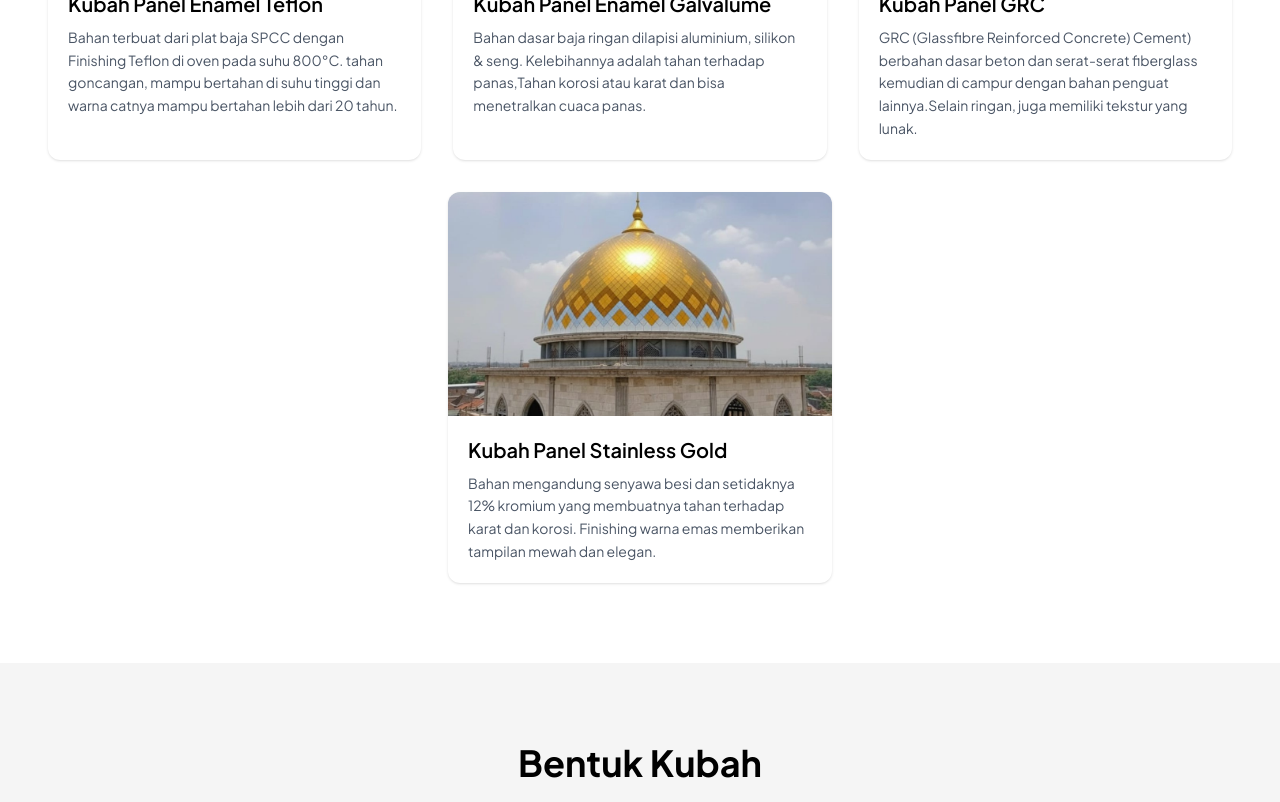
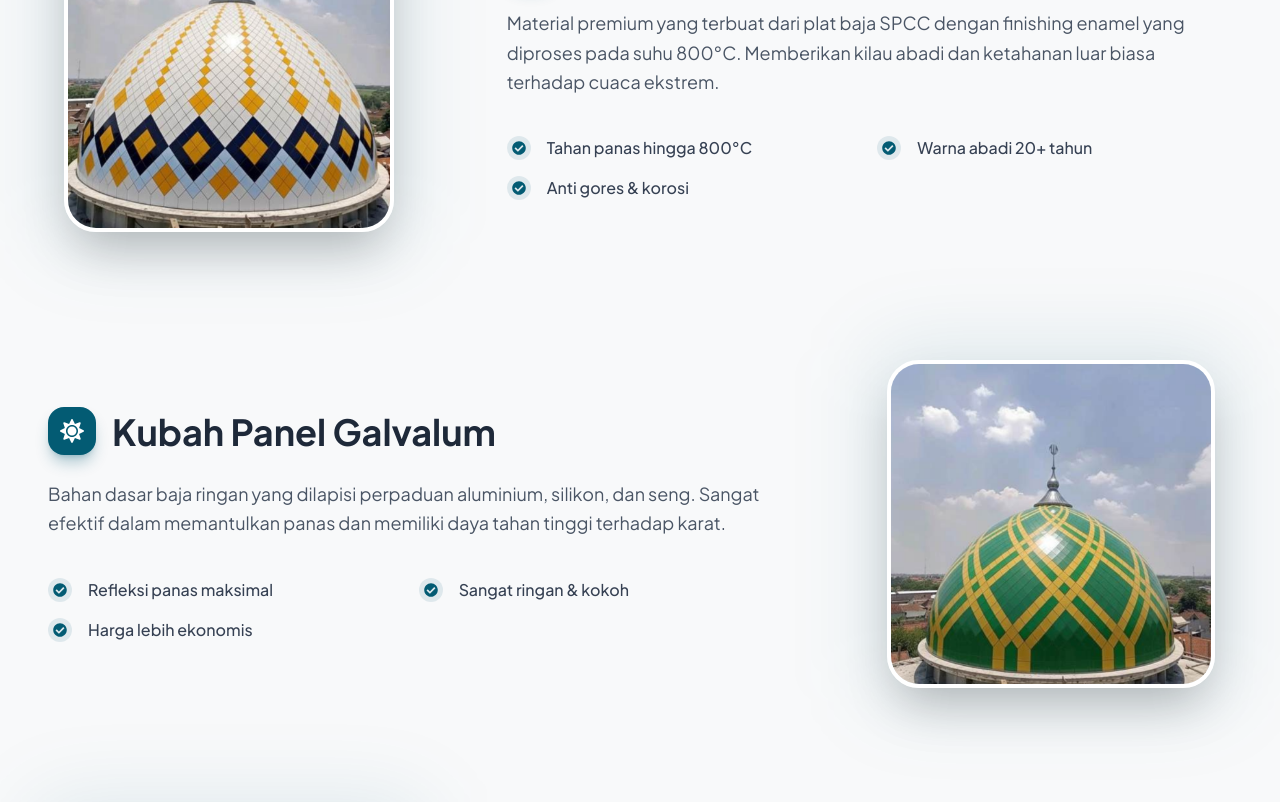
Before and after one commit to JustNgoding/kubah-app, a React (Vite) app: page / in a window 1280 px wide. Shown: the part 3040-3842 px from the top of the page. Built offline with nearby package versions, Linux system fonts and the light colour scheme.

Commit message:
feat: Add ProductPage, DomeShape, and DomeType components to the Home page.

```diff
--- a/src/components/Home/DomeDesign.tsx
+++ /dev/null
@@ -1,37 +0,0 @@
-const images = [
-  "https://source.unsplash.com/600x900/?mosque,dome",
-  "https://source.unsplash.com/600x700/?mosque,architecture",
-  "https://source.unsplash.com/600x1000/?mosque,interior",
-  "https://source.unsplash.com/600x800/?islamic,pattern",
-  "https://source.unsplash.com/600x950/?mosque,minaret",
-  "https://source.unsplash.com/600x850/?islamic,geometry",
-  "https://source.unsplash.com/600x1100/?mosque,ceiling",
-  "https://source.unsplash.com/600x750/?mosque,ornament",
-  "https://source.unsplash.com/600x920/?mosque,design",
-  "https://source.unsplash.com/600x880/?islamic,mosque",
-];
-
-const DomeDesign = () => {
-  return (
-    <section className="py-16 bg-white ">
-      <div className="max-w-7xl mx-auto px-6">
-        <div className="columns-2 sm:columns-3 lg:columns-4 gap-6 space-y-6">
-          {images.map((src, index) => (
-            <div
-              key={index}
-              className="break-inside-avoid rounded-xl overflow-hidden shadow-md hover:shadow-xl transition duration-300 cursor-pointer"
-            >
-              <img
-                src={src}
-                alt="Dome"
-                className="w-full h-auto object-cover hover:scale-105 transition duration-300"
-              />
-            </div>
-          ))}
-        </div>
-      </div>
-    </section>
-  );
-};
-
-export default DomeDesign;
--- a/src/components/Home/DomeShape.tsx
+++ b/src/components/Home/DomeShape.tsx
@@ -9,78 +9,82 @@ const DomeShape = () => {
     {
       title: "Kubah Madina",
       description:
-        "Kubah madinah juga sering disebut dengan kubah oval karena bentuknya tidak setengah lingkaran tapi cenderung oval.",
+        "Memiliki ciri khas bentuk oval yang elegan, terinspirasi dari arsitektur klasik yang memberikan kesan kedamaian.",
       image: "./assets/images/dome-shape/shape1.jpg",
     },
     {
       title: "Kubah Bawang",
       description:
-        "Bentuk seperti bawang. Kubah bawang sering ditemukandi India dan negara-negara di kawasan Asia Tengah",
+        "Bentuk melengkung eksotis yang melebar di tengah, memberikan tampilan arsitektur ikonik khas Timur Tengah.",
       image: "./assets/images/dome-shape/shape2.jpg",
     },
     {
       title: "Kubah Setengah Bola",
       description:
-        "Kubah setengah bola memiliki bentuk yang estetis dan elegan dengan perakitanyang relatif mudah.",
+        "Desain simetris yang memberikan kesan megah and proporsional, sangat populer karena ketahanannya.",
       image: "./assets/images/dome-shape/shape3.jpg",
     },
     {
       title: "Kubah Pinang",
       description:
-        "Dinamakan pinang karena mengacu pada bentuk batang pohon pinang, yaitu tirus dan menggembung di bagian sisi lingkar luarnya. Modelnya tirus dan tinggi.",
+        "Bentuk tirus yang menjulang tinggi, memberikan kesan ramping dan elegan pada tampilan siluet masjid.",
       image: "./assets/images/dome-shape/shape4.jpg",
     },
     {
       title: "Kubah Nabawi",
       description:
-        "Inspirasi desain dari Masjid Nabawi, dengan proporsi yang megah dan detail yang memperkuat nuansa islami.",
+        "Replika desain agung Masjid Nabawi, mengombinasikan seni islami tradisional dengan kemegahan modern.",
       image: "./assets/images/dome-shape/shape5.jpeg",
     },
   ];
 
   return (
-    <>
-      <section className="py-12 md:py-20 bg-secondary ">
-        <div className="max-w-7xl mx-auto px-6 md:px-12 ">
-          <h1 className="text-3xl md:text-4xl font-bold text-center mb-4">
-            Bentuk Kubah
-          </h1>
+    <section className="py-16 md:py-24 bg-white">
+      <div className="max-w-7xl mx-auto px-6 md:px-12">
+        <div className="flex flex-col items-center mb-16 text-center">
+          <h2 className="text-3xl md:text-4xl font-bold text-center mx-auto mb-4 text-gray-900">
+            Berbagai Bentuk Kubah
+          </h2>
+          <div className="w-24 h-1.5 bg-primary rounded-full mb-8"></div>
+          <p className="max-w-3xl text-gray-600 text-lg leading-relaxed">
+            Setiap bentuk kubah mamiliki filosofi dan estetika yang unik. Kami memudahkan Anda memilih bentuk yang paling sesuai dengan karakteristik masjid Anda.
+          </p>
+        </div>
 
-          <p className="text-center mx-auto text-gray-600 max-w-2xl mb-12">
-            Berikut beberapa bentuk kubah yang umum digunakan pada masjid dan
-            bangunan religius, disesuaikan dengan kebutuhan estetika dan
-            struktur.
-          </p>
-
-          <div className="grid gap-8 sm:grid-cols-2 lg:grid-cols-3">
-            {data.map((item, index) => {
-              const isLast = index === data.length - 1 && data.length % 3 === 1;
-
-              return (
+        <div className="grid gap-8 grid-cols-1 md:grid-cols-2 lg:grid-cols-3">
+          {data.map((item, index) => (
             <div
-                  key={item.title}
-                  className={`bg-white rounded-xl shadow hover:shadow-lg transition overflow-hidden
-        ${isLast ? "lg:col-span-3 lg:max-w-sm lg:mx-auto" : ""}`}
+              key={index}
+              className="group relative bg-white rounded-3xl overflow-hidden shadow-sm hover:shadow-2xl transition-all duration-500 border border-gray-100"
             >
+              <div className="relative h-72 overflow-hidden">
                 <img
                   src={item.image}
                   alt={item.title}
-                    className="h-56 w-full object-cover"
+                  className="w-full h-full object-cover group-hover:scale-110 transition-transform duration-700"
                 />
+                <div className="absolute inset-0 bg-gradient-to-t from-black/60 to-transparent opacity-60 group-hover:opacity-80 transition-opacity"></div>
+              </div>
 
-                  <div className="p-5">
-                    <h2 className="text-xl font-semibold mb-2">{item.title}</h2>
-                    <p className="text-gray-600 text-sm leading-relaxed">
+              <div className="p-8">
+                <div className="flex items-center gap-4 mb-4">
+                  <div className="w-10 h-10 rounded-full bg-primary/10 flex items-center justify-center text-primary font-bold">
+                    0{index + 1}
+                  </div>
+                  <h3 className="text-2xl font-bold text-gray-800">{item.title}</h3>
+                </div>
+                <p className="text-gray-600 leading-relaxed group-hover:text-gray-700 transition-colors">
                   {item.description}
                 </p>
               </div>
+
+              {/* Decorative accent */}
+              <div className="absolute bottom-0 left-0 w-0 h-1 bg-primary group-hover:w-full transition-all duration-500"></div>
             </div>
-              );
-            })}
+          ))}
         </div>
       </div>
     </section>
-    </>
   );
 };
 
--- a/src/components/Home/DomeType.tsx
+++ b/src/components/Home/DomeType.tsx
@@ -1,80 +1,110 @@
+import { FaCheckCircle, FaShieldAlt, FaSun, FaWater } from "react-icons/fa";
+
 type DomeItem = {
   title: string;
   description: string;
   image: string;
+  features: string[];
 };
 
 const domeList: DomeItem[] = [
   {
     title: "Kubah Panel Enamel Teflon",
     description:
-      "Bahan terbuat dari plat baja SPCC dengan Finishing Teflon di oven pada suhu 800°C. tahan goncangan, mampu bertahan di suhu tinggi dan warna catnya mampu bertahan lebih dari 20 tahun.",
+      "Material premium yang terbuat dari plat baja SPCC dengan finishing enamel yang diproses pada suhu 800°C. Memberikan kilau abadi dan ketahanan luar biasa terhadap cuaca ekstrem.",
     image: "./assets/images/dome-type/type1.png",
+    features: ["Tahan panas hingga 800°C", "Warna abadi 20+ tahun", "Anti gores & korosi"],
   },
   {
-    title: "Kubah Panel Enamel Galvalume",
+    title: "Kubah Panel Galvalum",
     description:
-      "Bahan dasar baja ringan dilapisi aluminium, silikon & seng. Kelebihannya adalah tahan terhadap panas,Tahan korosi atau karat dan bisa menetralkan cuaca panas.",
+      "Bahan dasar baja ringan yang dilapisi perpaduan aluminium, silikon, dan seng. Sangat efektif dalam memantulkan panas dan memiliki daya tahan tinggi terhadap karat.",
     image: "./assets/images/dome-type/type2.png",
+    features: ["Refleksi panas maksimal", "Sangat ringan & kokoh", "Harga lebih ekonomis"],
   },
   {
     title: "Kubah Panel GRC",
     description:
-      "GRC (Glassfibre Reinforced Concrete) Cement) berbahan dasar beton dan serat-serat fiberglass kemudian di campur dengan bahan penguat lainnya.Selain ringan, juga memiliki tekstur yang lunak.",
+      "Glassfibre Reinforced Concrete (GRC) adalah material komposit beton yang diperkuat dengan serat fiberglass. Menawarkan fleksibilitas desain tanpa mengorbankan kekuatan struktur.",
     image: "./assets/images/dome-type/type3.png",
+    features: ["Custom detail arsitektur", "Tahan segala cuaca", "Pemasangan lebih cepat"],
   },
   {
     title: "Kubah Panel Stainless Gold",
     description:
-      "Bahan mengandung senyawa besi dan setidaknya 12% kromium yang membuatnya tahan terhadap karat dan korosi. Finishing warna emas memberikan tampilan mewah dan elegan.",
+      "Menghadirkan tampilan mewah dengan material stainless steel berkualitas tinggi yang mengandung senyawa kromium. Finishing warna emas memberikan aura kemegahan pada masjid.",
     image: "./assets/images/dome-type/type4.jpg",
+    features: ["Tampilan mewah premium", "Kromium anti karat tinggi", "Kilau emas elegan"],
   },
 ];
 
 const DomeType = () => {
   return (
-    <>
-      <section className="py-12 md:py-20 bg-white ">
+    <section id="jenis-kubah" className="py-20 md:py-32 bg-secondary/20">
       <div className="max-w-7xl mx-auto px-6 md:px-12 ">
-          <h1 className="text-3xl md:text-4xl font-bold text-center mx-auto mb-4">
+        <div className="text-center mb-20 md:mb-28">
+          <h2 className="text-3xl md:text-4xl font-bold text-center mx-auto mb-4 text-gray-900">
             Berbagai Jenis Bahan Kubah
-          </h1>
+          </h2>
+          <div className="w-24 h-1 bg-primary mx-auto mb-8"></div>
+          <p className="text-gray-600 max-w-2xl mx-auto text-lg leading-relaxed">
+            Kami menyediakan berbagai jenis kubah masjid dengan material pilihan untuk menjamin kekuatan dan keindahan bangunan Anda.
+          </p>
+        </div>
 
-          <p className="text-center mx-auto text-gray-600 max-w-2xl mb-12">
-            Kami menyediakan berbagai jenis kubah masjid dengan desain klasik
-            hingga modern, menyesuaikan kebutuhan dan karakter bangunan.
-          </p>
-
-          <div className="grid gap-8 sm:grid-cols-2 lg:grid-cols-3">
-            {domeList.map((item, index) => {
-              const isLast =
-                index === domeList.length - 1 && domeList.length % 3 === 1;
-
-              return (
+        <div className="flex flex-col gap-24 md:gap-32">
+          {domeList.map((item, index) => (
             <div
               key={item.title}
-                  className={`bg-white rounded-xl shadow hover:shadow-lg transition overflow-hidden
-        ${isLast ? "lg:col-span-3 lg:max-w-sm lg:mx-auto" : ""}`}
+              className={`flex flex-col ${index % 2 === 1 ? "md:flex-row-reverse" : "md:flex-row"
+                } items-center gap-12 md:gap-24`}
             >
+              <div className="w-full md:w-4/12 flex justify-center">
+                <div className="relative group max-w-xs md:max-w-sm">
+                  <div className="absolute -inset-4 bg-primary/10 rounded-[2rem] blur-2xl group-hover:bg-primary/20 transition-all duration-700"></div>
+                  <div className="relative rounded-[2rem] overflow-hidden shadow-2xl border-4 border-white">
                     <img
                       src={item.image}
                       alt={item.title}
-                    className="h-56 w-full object-cover"
+                      className="w-full h-72 md:h-[320px] object-cover hover:scale-105 transition-transform duration-700"
                     />
+                  </div>
+                </div>
+              </div>
 
-                  <div className="p-5">
-                    <h2 className="text-xl font-semibold mb-2">{item.title}</h2>
-                    <p className="text-gray-600 text-sm leading-relaxed">
+              <div className="w-full md:w-8/12 ">
+                <div className="flex items-center gap-4 mb-6">
+                  <div className="w-12 h-12 rounded-2xl bg-primary flex items-center justify-center text-white shadow-lg shadow-primary/30 shrink-0">
+                    {index === 0 && <FaShieldAlt size={24} />}
+                    {index === 1 && <FaSun size={24} />}
+                    {index === 2 && <FaCheckCircle size={24} />}
+                    {index === 3 && <FaWater size={24} />}
+                  </div>
+                  <h3 className="text-3xl md:text-4xl font-bold text-gray-800 leading-tight">
+                    {item.title}
+                  </h3>
+                </div>
+
+                <p className="text-gray-600 text-lg leading-relaxed mb-10">
                   {item.description}
                 </p>
+
+                <div className="grid grid-cols-1 sm:grid-cols-2 gap-4">
+                  {item.features.map((feature, fIndex) => (
+                    <div key={fIndex} className="flex items-center gap-4 group">
+                      <div className="w-6 h-6 rounded-full bg-primary/10 flex items-center justify-center text-primary group-hover:bg-primary group-hover:text-white transition-colors duration-300 shrink-0">
+                        <FaCheckCircle size={14} />
+                      </div>
+                      <span className="text-gray-700 font-medium">{feature}</span>
+                    </div>
+                  ))}
                 </div>
               </div>
-              );
-            })}
+            </div>
+          ))}
         </div>
       </div>
     </section>
-    </>
   );
 };
 
--- a/src/components/Home/ProductPage.tsx
+++ b/src/components/Home/ProductPage.tsx
@@ -34,22 +34,10 @@ const products = [
       "Desain klasik yang memberikan kesan megah dan proporsional untuk bangunan masjid Anda.",
   },
   {
-    image: "./assets/images/dome-shape/shape2.jpg",
-    title: "Kubah Bawang",
+    image: "./assets/images/dome-shape/shape1.jpg",
+    title: "Kubah Madina",
     description:
-      "Memiliki bentuk unik seperti bawang, memberikan kesan arsitektur klasik Timur Tengah dan Asia Selatan yang sangat eksotis.",
-  },
-  {
-    image: "./assets/images/dome-shape/shape4.jpg",
-    title: "Kubah Pinang",
-    description:
-      "Desain yang ramping dan meninggi menyerupai buah pinang, memberikan kesan elegan dan modern pada arsitektur masjid.",
-  },
-  {
-    image: "./assets/images/dome-shape/shape5.jpeg",
-    title: "Kubah Nabawi",
-    description:
-      "Replika desain ikonik dari Masjid Nabawi, dengan proporsi yang megah dan detail yang memperkuat nuansa islami.",
+      "Inspirasi desain dari Masjid Nabawi, memberikan nuansa spiritual yang kental dan indah.",
   },
 ];
 
--- a/src/components/Home/index.tsx
+++ b/src/components/Home/index.tsx
@@ -3,7 +3,6 @@ import AboutPage from "./AboutPage";
 import BenefitPage from "./BenefitPage";
 import CellingMotif from "./CellingMotif";
 import ContactPage from "./ContactPage";
-// import DomeDesign from "./DomeDesign";
 import DomeShape from "./DomeShape";
 import DomeType from "./DomeType";
 import PortofolioPage from "./PortofolioPage";
@@ -32,9 +31,7 @@ const Home = () => {
         <section id="bentuk-kubah" className="scroll-mt-28">
           <DomeShape />
         </section>
-        {/* <section id="desain-kubah" className="scroll-mt-28">
-          <DomeDesign />
-        </section> */}
+
         <section id="motif-plafon" className="scroll-mt-28">
           <CellingMotif />
         </section>
```
Lines whose indentation alone changed are shown as unchanged.
